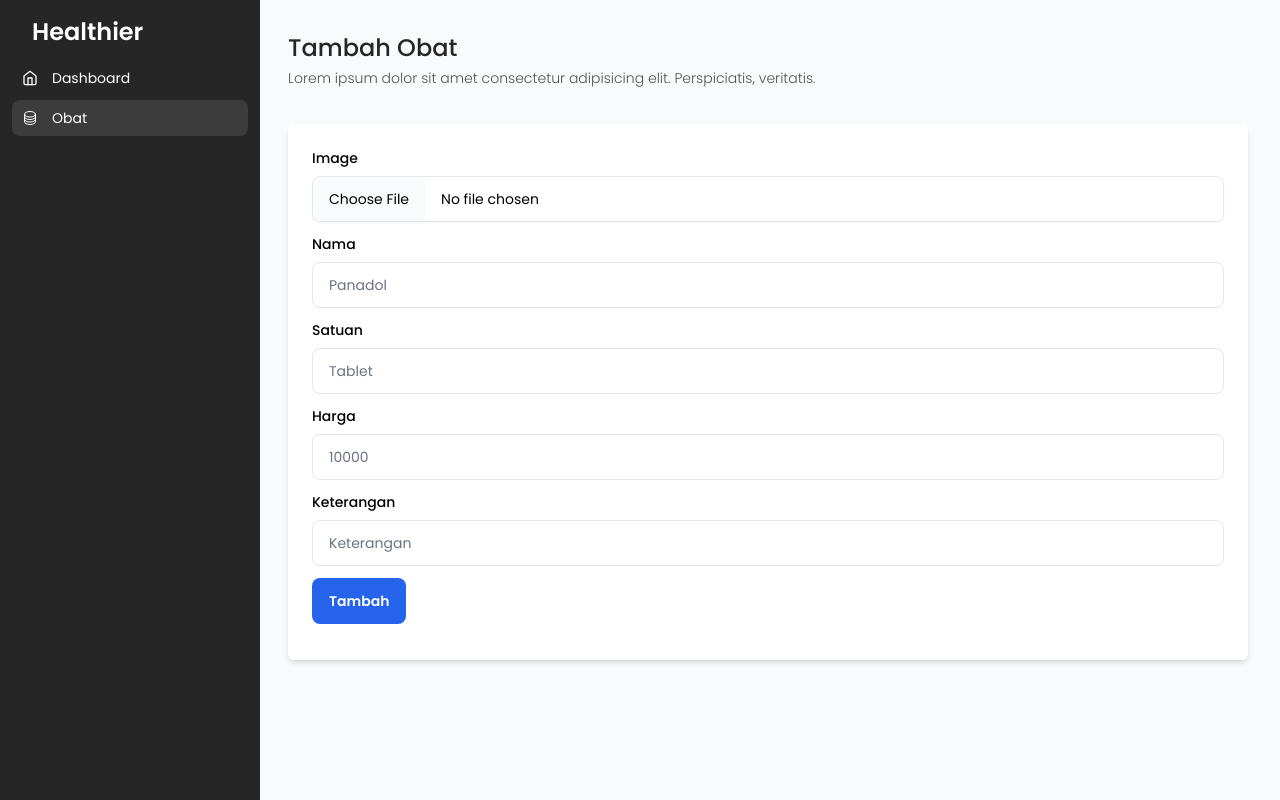
After one commit to ardianilyas/healthier, a Laravel app: page /dashboard/obat/create in a window 1280 px wide. The commit adds this page. Run offline with Laravel 12, Linux system fonts and the light colour scheme; a user stored in the database is signed in; data comes from the database, SQL or seed files in the repository; style sheets or scripts are compiled from the project's sources.

Commit message:
add CRUD obat feature

```diff
--- /dev/null
+++ b/app/Http/Controllers/Admin/ObatController.php
@@ -0,0 +1,53 @@
+<?php
+
+namespace App\Http\Controllers\Admin;
+
+use App\Http\Controllers\Controller;
+use App\Http\Requests\Admin\ObatRequest;
+use App\Models\Obat;
+// use Illuminate\Http\Request;
+
+class ObatController extends Controller
+{
+    public function index() {
+        $listObat = Obat::latest()->get();
+        return view('dashboard.admin.obat.index', compact('listObat'));
+    }
+
+    public function create() {
+        return view('dashboard.admin.obat.create');
+    }
+
+    public function store(ObatRequest $request) {
+        $data = $request->validated();
+
+        if($request->hasFile('image')) {
+            $image = $request->file('image');
+            $imageName = $image->hashName();
+            $image->move('storage/obat', $imageName);
+            $data['image'] = $imageName;
+        }
+
+        Obat::create($data);
+
+        return redirect()->route('dashboard.obat.index');
+    }
+
+    public function edit(Obat $obat) {
+        return view('dashboard.admin.obat.edit', compact('obat'));
+    }
+
+    public function update(ObatRequest $request, Obat $obat) {
+        $obat->update($request->validated());
+
+        return redirect()->route('dashboard.obat.index');
+    }
+
+    public function destroy(Obat $obat) {
+        if($obat->image) {
+            unlink('storage/obat/'. $obat->image); // Delete the file from the storage directory if it exists.
+        }
+        $obat->delete();
+        return redirect()->route('dashboard.obat.index');
+    }
+}
--- a/resources/views/components/dashboard.blade.php
+++ b/resources/views/components/dashboard.blade.php
@@ -63,7 +63,7 @@
                                 </a>
                             </li>
                             <li>
-                                <a class="flex items-center gap-x-3.5 py-2 px-2.5 text-sm text-white rounded-lg hover:bg-white/10 focus:outline-none focus:bg-white/10 dark:bg-neutral-700 dark:text-white {{ request()->routeIs('dashboard.obat*') ? 'bg-white/10' : '' }}" href="dashboard/obat">
+                                <a class="flex items-center gap-x-3.5 py-2 px-2.5 text-sm text-white rounded-lg hover:bg-white/10 focus:outline-none focus:bg-white/10 dark:bg-neutral-700 dark:text-white {{ request()->routeIs('dashboard.obat*') ? 'bg-white/10' : '' }}" href="/dashboard/obat">
                                     <svg xmlns="http://www.w3.org/2000/svg" fill="none" viewBox="0 0 24 24" stroke-width="1.5" stroke="currentColor" class="size-4">
                                         <path stroke-linecap="round" stroke-linejoin="round" d="M20.25 6.375c0 2.278-3.694 4.125-8.25 4.125S3.75 8.653 3.75 6.375m16.5 0c0-2.278-3.694-4.125-8.25-4.125S3.75 4.097 3.75 6.375m16.5 0v11.25c0 2.278-3.694 4.125-8.25 4.125s-8.25-1.847-8.25-4.125V6.375m16.5 0v3.75m-16.5-3.75v3.75m16.5 0v3.75C20.25 16.153 16.556 18 12 18s-8.25-1.847-8.25-4.125v-3.75m16.5 0c0 2.278-3.694 4.125-8.25 4.125s-8.25-1.847-8.25-4.125" />
                                     </svg>
--- /dev/null
+++ b/resources/views/components/file-input.blade.php
@@ -0,0 +1,7 @@
+<input type="file" {{ $attributes->merge([
+    'class' => 'block w-full border border-gray-200 shadow-sm rounded-lg text-sm focus:z-10 focus:border-blue-500 focus:ring-blue-500 disabled:opacity-50 disabled:pointer-events-none dark:bg-neutral-900 dark:border-neutral-700 dark:text-neutral-400
+    file:bg-gray-50 file:border-0
+    file:me-4
+    file:py-3 file:px-4
+    dark:file:bg-neutral-700 dark:file:text-neutral-400'
+]) }}>
--- /dev/null
+++ b/resources/views/dashboard/admin/obat/create.blade.php
@@ -0,0 +1,48 @@
+<x-dashboard>
+    <x-slot:title>Tambah Obat</x-slot:title>
+    <x-slot:desc>Lorem ipsum dolor sit amet consectetur adipisicing elit. Perspiciatis, veritatis.</x-slot:desc>
+
+    <x-card>
+        <form action="{{ route('dashboard.obat.store') }}" enctype="multipart/form-data" class="[&>div]:mb-3" method="POST">
+            @csrf
+            <div>
+                <x-label>Image</x-label>
+                <x-file-input name='image' />
+                @error('image')
+                <x-input-error>{{ $message }}</x-input-error>
+                @enderror
+            </div>
+            <div>
+                <x-label>Nama</x-label>
+                <x-input name='nama' value="{{ old('nama') }}" placeholder="Panadol" />
+                @error('nama')
+                <x-input-error>{{ $message }}</x-input-error>
+                @enderror
+            </div>
+            <div>
+                <x-label>Satuan</x-label>
+                <x-input name='satuan' value="{{ old('satuan') }}" placeholder="Tablet" />
+                @error('satuan')
+                <x-input-error>{{ $message }}</x-input-error>
+                @enderror
+            </div>
+            <div>
+                <x-label>Harga</x-label>
+                <x-input type='number' value="{{ old('harga') }}" name='harga' placeholder="10000" />
+                @error('harga')
+                <x-input-error>{{ $message }}</x-input-error>
+                @enderror
+            </div>
+            <div>
+                <x-label>Keterangan</x-label>
+                <x-input name='keterangan' value="{{ old('keterangan') }}" placeholder="Keterangan" />
+                @error('keterangan')
+                <x-input-error>{{ $message }}</x-input-error>
+                @enderror
+            </div>
+            <div>
+                <x-button type='submit'>Tambah</x-button>
+            </div>
+        </form>
+    </x-card>
+</x-dashboard>
--- a/resources/views/dashboard/index.blade.php
+++ b/resources/views/dashboard/index.blade.php
@@ -1,3 +1,3 @@
 <x-dashboard>
-    Dashboard page
+    <x-slot:title>Dashboard page</x-slot:title>
 </x-dashboard>
--- a/routes/web.php
+++ b/routes/web.php
@@ -1,5 +1,6 @@
 <?php
 
+use App\Http\Controllers\Admin\ObatController;
 use Illuminate\Support\Facades\Route;
 use App\Http\Controllers\Auth\LoginController;
 use App\Http\Controllers\Auth\RegisterController;
@@ -18,9 +19,11 @@ Route::middleware('guest')->group(function () {
 Route::middleware('auth')->group(function () {
     Route::post('logout', [LoginController::class, 'logout'])->name('logout');
 
-    Route::prefix('dashboard')->name('dashboard')->group(function () {
+    Route::prefix('dashboard')->name('dashboard.')->group(function () {
         Route::get('/', function () {
             return view('dashboard.index');
-        });
+        })->name('index');
+
+        Route::resource('obat', ObatController::class);
     });
 });
```
Also changed, not shown: app/Http/Requests/Admin/ObatRequest.php (added, +32 -0 lines), resources/views/dashboard/admin/obat/edit.blade.php (added, +49 -0 lines), resources/views/dashboard/admin/obat/index.blade.php (added, +26 -0 lines).
